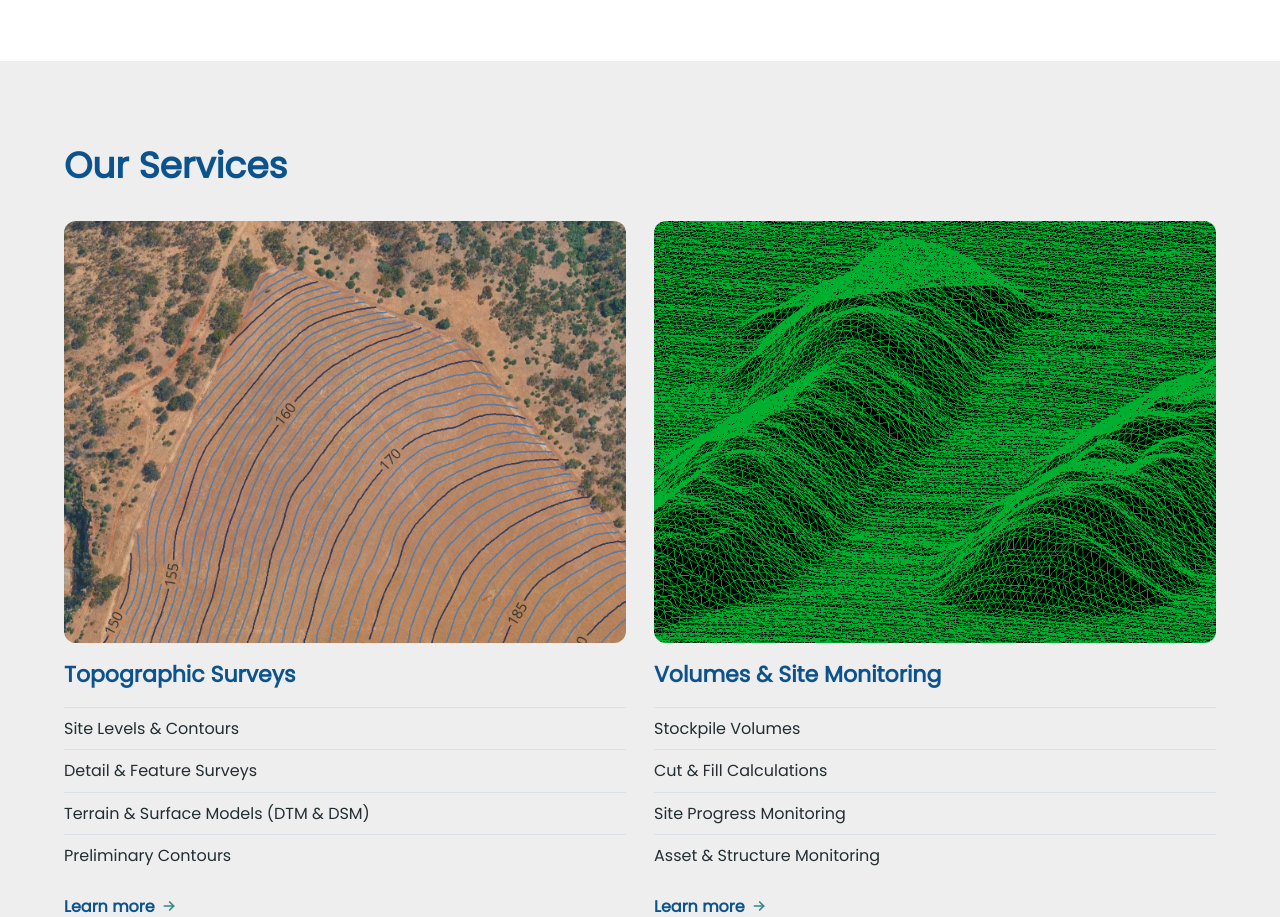
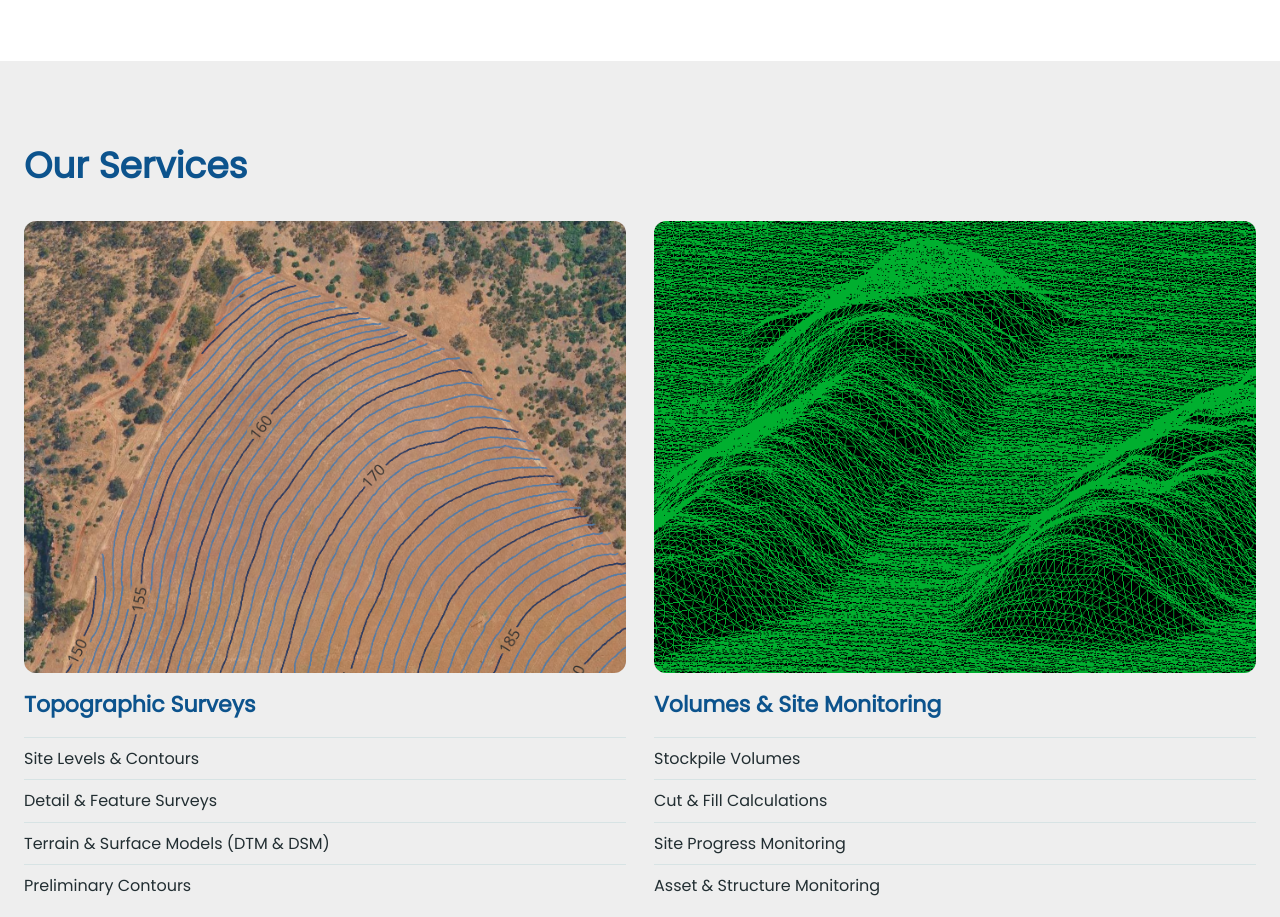
Before and after one commit to NBogoSorter/PixelSurveys, an Astro site: page / in a window 1280 px wide. Shown: the part 660-1577 px from the top of the page. Built offline with nearby package versions, Linux system fonts and the light colour scheme; Astro itself is replaced by a stand-in of ours.

Commit message:
Reword Australia wide; give the home services their width back

```diff
--- a/src/components/CoverageSection.astro
+++ b/src/components/CoverageSection.astro
@@ -50,7 +50,7 @@
   {
     name: "Australia wide",
     description:
-      "Available to travel nationwide for projects requiring specialist drone surveying services, with remote data processing also available.",
+      "Delivering specialist drone surveying services Australia wide, along with remote data processing.",
   },
 ];
 ---
--- a/src/components/ServicesGrid.astro
+++ b/src/components/ServicesGrid.astro
@@ -11,7 +11,7 @@
 ---
 
 <section class="section">
-  <div class="container">
+  <div class="container wide">
     <h2 class="heading">
       <a href="/services/" class="heading-link">Our Services</a>
     </h2>
@@ -78,11 +78,17 @@
     margin-top: 28px;
   }
 
-  /* The page's usual 1200px column - it was 1400px, to keep each category
-     name on one line, until the client's 23 Oct 2026 design brought it in
-     line with every other section. At four columns a card is now about
-     267px, so the longer names wrap to two lines; accepted for the aligned
-     edges. Two columns below 1300px, where four would squeeze further. */
+  /* Back to 1400px, at the client's request on 23 Oct 2026: the 1200px column
+     from their consistent-layout design made the cards about 267px and the
+     longer names wrap to two lines, and they wanted the services larger and
+     more spread out as before. The longest name ("Volumes & Site
+     Monitoring") needs about 292px at 22px; 1400px gives each card 317px.
+     This is the one section wider than the rest of the page. Two columns
+     below 1300px, where four would squeeze the names again. */
+  .wide {
+    max-width: 1400px;
+  }
+
   @media (max-width: 1300px) {
     .grid {
       grid-template-columns: repeat(2, 1fr);
```
